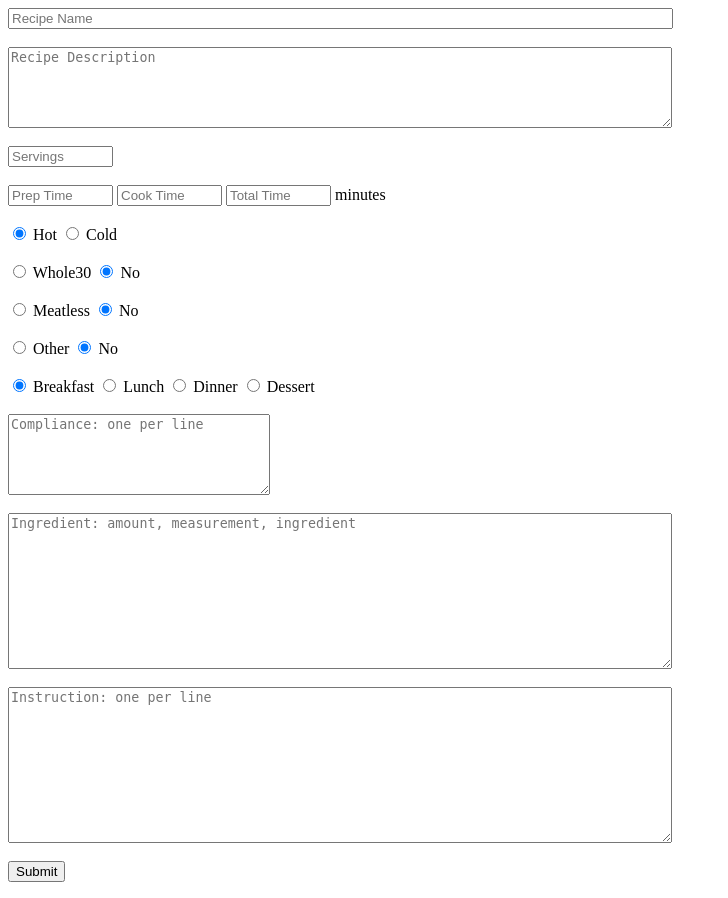
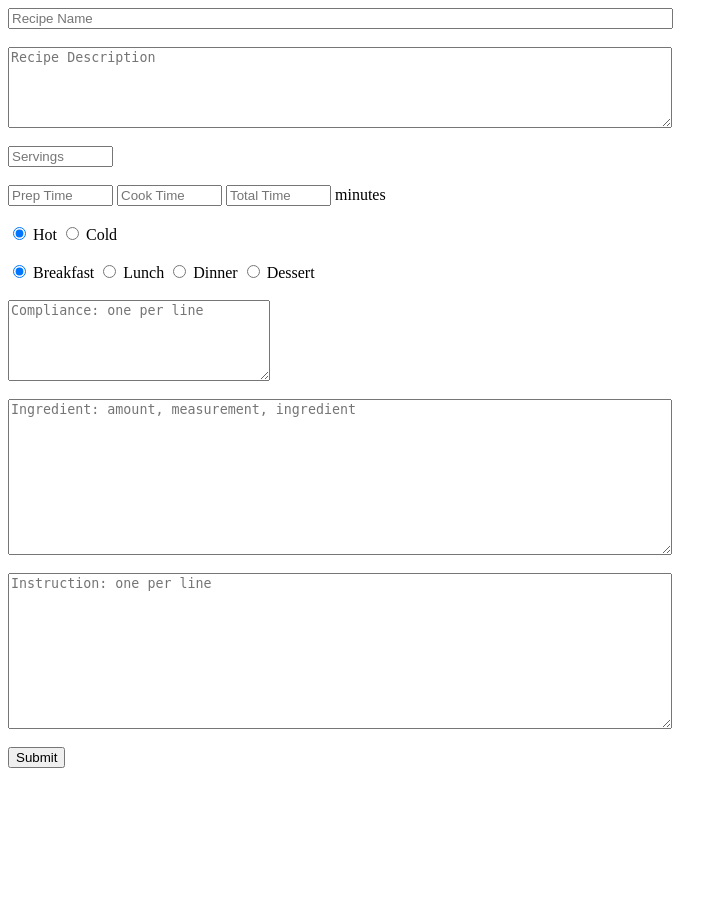
Before and after one commit to gbernich/cookbook, a PHP site: page /addRecipe.php in a window 1280 px wide. Shown: the whole page, without its empty margins (0-728 px from the left). After the commit the page ends 768 px from the top, so only its background shows below. Run offline with PHP 8.4, Linux system fonts and the light colour scheme.

Commit message:
Removed complaince column from Recipe.

```diff
--- a/html/addRecipe.php
+++ b/html/addRecipe.php
@@ -15,7 +15,7 @@ if ($conn->connect_error) {
 }
 
 // insert Recipe
-$sql = "INSERT INTO Recipe (name, description, servings, prep_time, cook_time, total_time, hot_cold, compliance_whole30, compliance_meatless, compliance_other, meal_type)
+$sql = "INSERT INTO Recipe (name, description, servings, prep_time, cook_time, total_time, hot_cold,  meal_type)
 			VALUES('".$_POST['name']."',
                                '".$_POST['description']."',
                                 ".$_POST['servings'].",
@@ -23,9 +23,6 @@ $sql = "INSERT INTO Recipe (name, description, servings, prep_time, cook_time, t
                                 ".$_POST['cook_time'].",
                                 ".$_POST['total_time'].",
                                '".$_POST['hot_cold']."',
-                                ".$_POST['compliance_whole30'].",
-                                ".$_POST['compliance_meatless'].",
-                                ".$_POST['compliance_other'].",
                                '".$_POST['meal_type']."');";
 
 
@@ -157,15 +154,6 @@ $conn->close();
 	<input type="radio" name="hot_cold" value="HOT" checked /> <span>Hot</span>
 	<input type="radio" name="hot_cold" value="COLD"        /> <span>Cold</span><br><br>
 
-	<input type="radio" name="compliance_whole30"  value="true"          /> <span>Whole30</span>
-	<input type="radio" name="compliance_whole30"  value="false" checked /> <span>No</span><br><br>
-
-	<input type="radio" name="compliance_meatless" value="true"          /> <span>Meatless</span>
-	<input type="radio" name="compliance_meatless" value="false" checked /> <span>No</span><br><br>
-
-	<input type="radio" name="compliance_other"    value="true"          /> <span>Other</span>
-	<input type="radio" name="compliance_other"    value="false" checked /> <span>No</span><br><br>
-
 	<input type="radio" name="meal_type"    value="BREAKFAST"  checked /> <span>Breakfast</span>
 	<input type="radio" name="meal_type"    value="LUNCH"              /> <span>Lunch</span>
 	<input type="radio" name="meal_type"    value="DINNER"             /> <span>Dinner</span>
--- a/sql/create_cookbook.sql
+++ b/sql/create_cookbook.sql
@@ -10,9 +10,6 @@ create table Recipe (id INT NOT NULL PRIMARY KEY AUTO_INCREMENT,
 	cook_time INT NOT NULL,
 	total_time INT NOT NULL,
 	hot_cold ENUM('HOT', 'COLD') NOT NULL,
-	compliance_whole30 BOOL NOT NULL,
-	compliance_meatless BOOL NOT NULL,
-	compliance_other BOOL NOT NULL,
 	meal_type ENUM('BREAKFAST', 'LUNCH', 'DINNER', 'DESSERT') NOT NULL,
 	calories INT,
 	fat INT,
@@ -32,12 +29,10 @@ create table Ingredient (id INT NOT NULL PRIMARY KEY AUTO_INCREMENT,
 create table Measure (id INT NOT NULL PRIMARY KEY AUTO_INCREMENT,
 	name VARCHAR(30))
 	ENGINE=InnoDB DEFAULT CHARSET=utf8;
-INSERT INTO Measure (name) VALUES('cup'), ('tsp'), ('tbsp'), ('ounces');
 
 create table Compliance (id INT NOT NULL PRIMARY KEY AUTO_INCREMENT,
 	name VARCHAR(50))
 	ENGINE=InnoDB DEFAULT CHARSET=utf8;
-INSERT INTO Compliance (name) VALUES('WHOLE30'), ('KETO'), ('PALEO'), ('VEGETARIAN'), ('VEGAN');
 
 create table RecipeIngredient (recipe_id INT NOT NULL,
 	ingredient_id INT NOT NULL,
```
